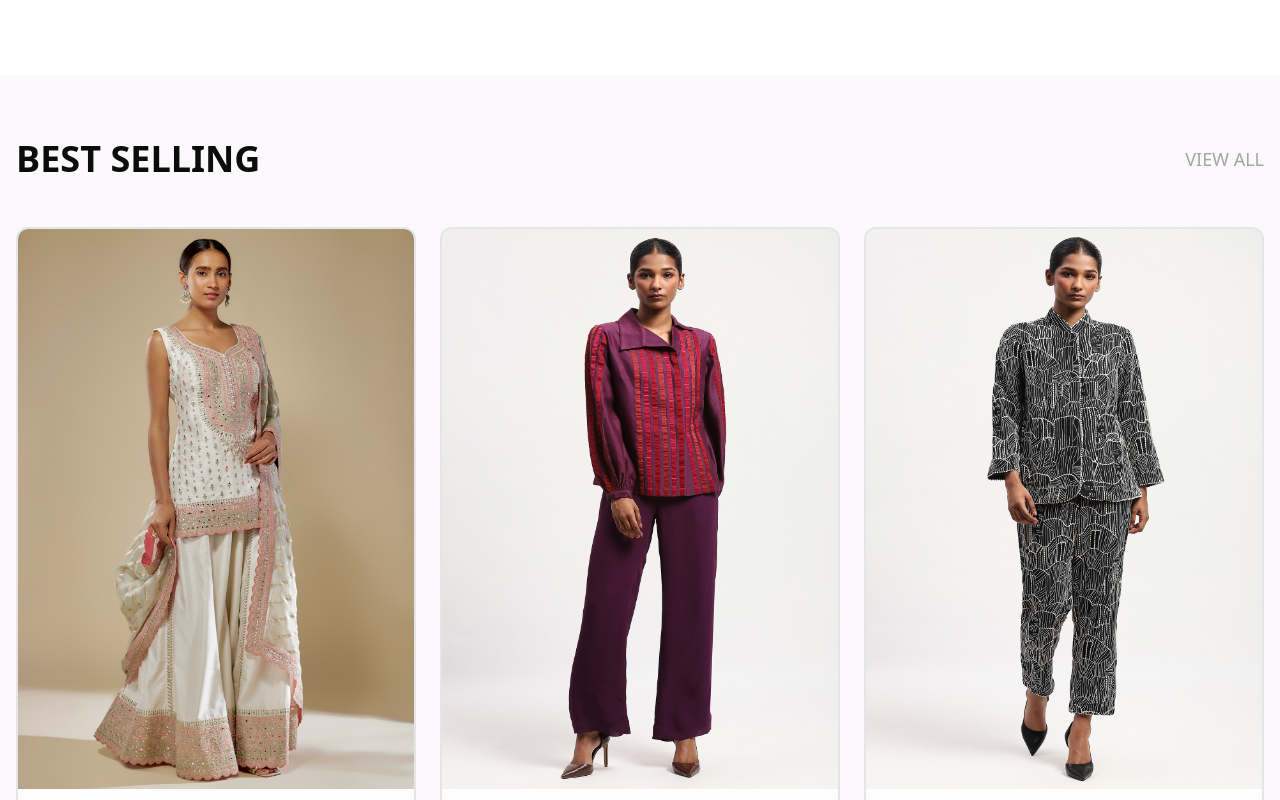
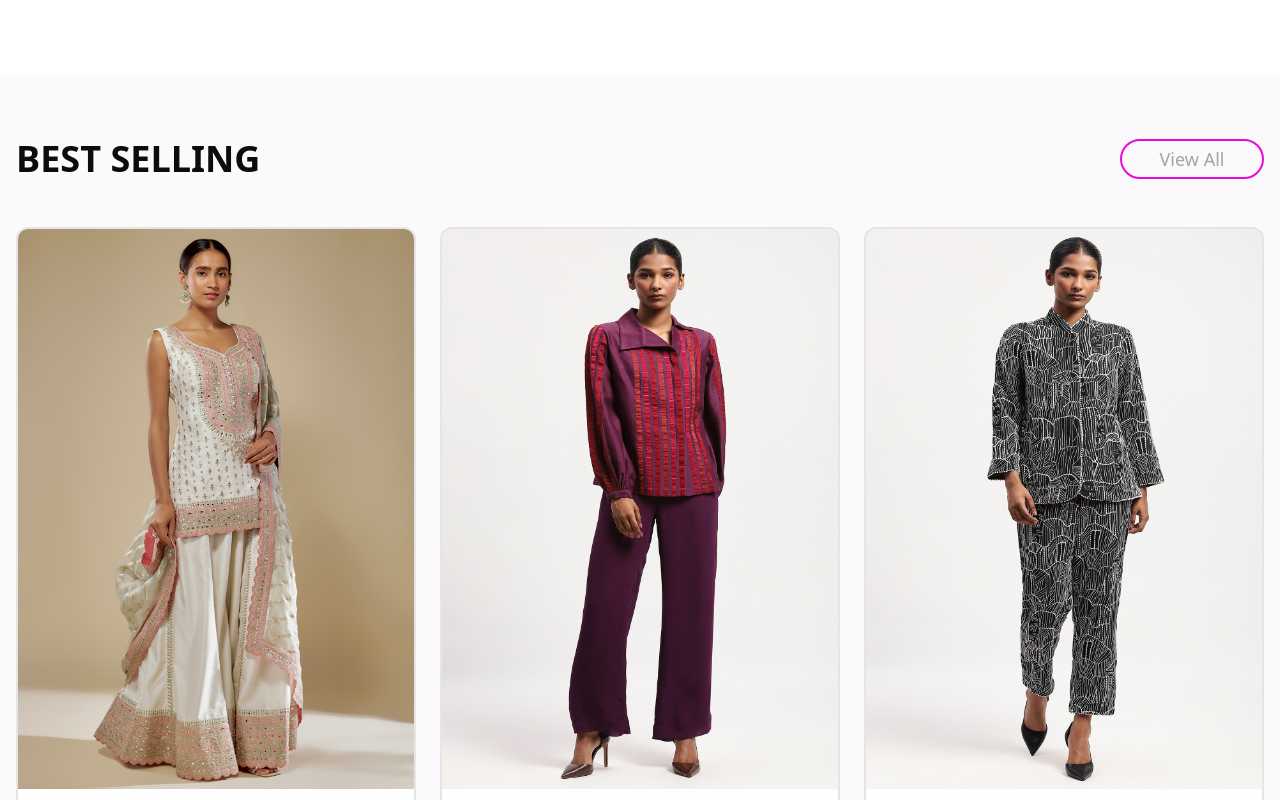
Before and after one commit to Adityo-dev/poshntrendy, a Next.js app: page /cart in a window 1280 px wide. Shown: the part 820-1620 px from the top of the page. Built offline with nearby package versions, Linux system fonts and the light colour scheme.

Commit message:
bgGradient Add And Btn Problem Solve

```diff
--- a/src/app/page.js
+++ b/src/app/page.js
@@ -203,8 +203,9 @@ export default function Home() {
       <Hero />
       <Categories />
       <CollectionShowcase
-        bgColor={"#ffd7ad"}
+        isGradient={"bg-peach-pink-gradient"}
         title={"new arrivals"}
+        viewBtnText="Explore all"
         description={
           "Blending the richness of tradition with the innovation of modernity creates a unique tapestry where the past and present coexist in perfect harmony. In every corner of design, culture, fashion, and architecture."
         }
@@ -214,13 +215,13 @@ export default function Home() {
       />
       {/* BEST SELLERS */}
       <CollectionShowcase
-        bgColor="#FBF9FB"
         title={"festive collections"}
         showProducts={6}
         products={weddingTales}
       />
       {/* <ClientStories /> */}
       <CollectionShowcase
+        bgColor="#FBF9FB"
         title={"sales ongoing"}
         showProducts={6}
         products={weddingTales}
--- a/src/components/bannerGroup/HomePageBanner1.js
+++ /dev/null
@@ -1,26 +0,0 @@
-import Image from "next/image";
-
-function HomePageBanner1() {
-  return (
-    <section className="bg-primary-foreground">
-      <div className="container mx-auto px-4 flex items-center gap-7 py-24">
-        <Image
-          src={"/image/HomePageBanner1.1.png"}
-          width={600}
-          height={600}
-          alt=""
-          className="w-full max-h-[440px] object-cover rounded-3xl"
-        />
-        <Image
-          src={"/image/HomePageBanner1.2.png"}
-          width={600}
-          height={600}
-          alt=""
-          className="w-full max-h-[440px] object-cover rounded-3xl"
-        />
-      </div>
-    </section>
-  );
-}
-
-export default HomePageBanner1;
--- a/src/components/collectionShowcase/CollectionShowcase.js
+++ b/src/components/collectionShowcase/CollectionShowcase.js
@@ -4,10 +4,11 @@ import ArrowSlider from "./ArrowSlider";
 
 function CollectionShowcase({
   bgColor,
+  isGradient,
   title,
   description,
-  viewAllLink = "/",
-  viewAllText = "View All",
+  viewBtnLink = "/",
+  viewBtnText = "View All",
   products,
   showProducts = 3,
   isSimpleSlider,
@@ -20,6 +21,7 @@ function CollectionShowcase({
         style={{
           backgroundColor: bgColor,
         }}
+        className={isGradient}
       >
         <div className="container mx-auto px-4 py-16">
           <div className="flex justify-between items-center mb-12">
@@ -34,17 +36,15 @@ function CollectionShowcase({
               )}
             </div>
             <Link
-              href={"viewAllLink"}
-              className="text-[#A5A5A5] text-lg flex items-center gap-2"
+              href={viewBtnLink}
+              className={`w-36 h-10 border-2 border-primary flex items-center justify-center rounded-full ${
+                isGradient
+                  ? "bg-primary text-primary-foreground"
+                  : "text-[#A5A5A5]"
+              } text-lg`}
             >
-              VIEW ALL
+              {viewBtnText}
             </Link>
-            {/* <Link
-              href={viewAllLink}
-              className="w-36 h-10 border-2 border-primary flex items-center justify-center rounded-full text-[#A5A5A5] text-lg"
-            >
-              {viewAllText}
-            </Link> */}
           </div>
           {isSimpleSlider ? (
             <ArrowSlider sliderData={products} compoName={compoName} />
--- a/tailwind.config.mjs
+++ b/tailwind.config.mjs
@@ -50,6 +50,9 @@ export default {
           5: "var(--chart-5)",
         },
       },
+      backgroundImage: {
+        "peach-pink-gradient": "linear-gradient(to right, #FBD7E5, #FFD7AC)",
+      },
       borderRadius: {
         lg: "var(--radius)",
         md: "calc(var(--radius) - 2px)",
```
